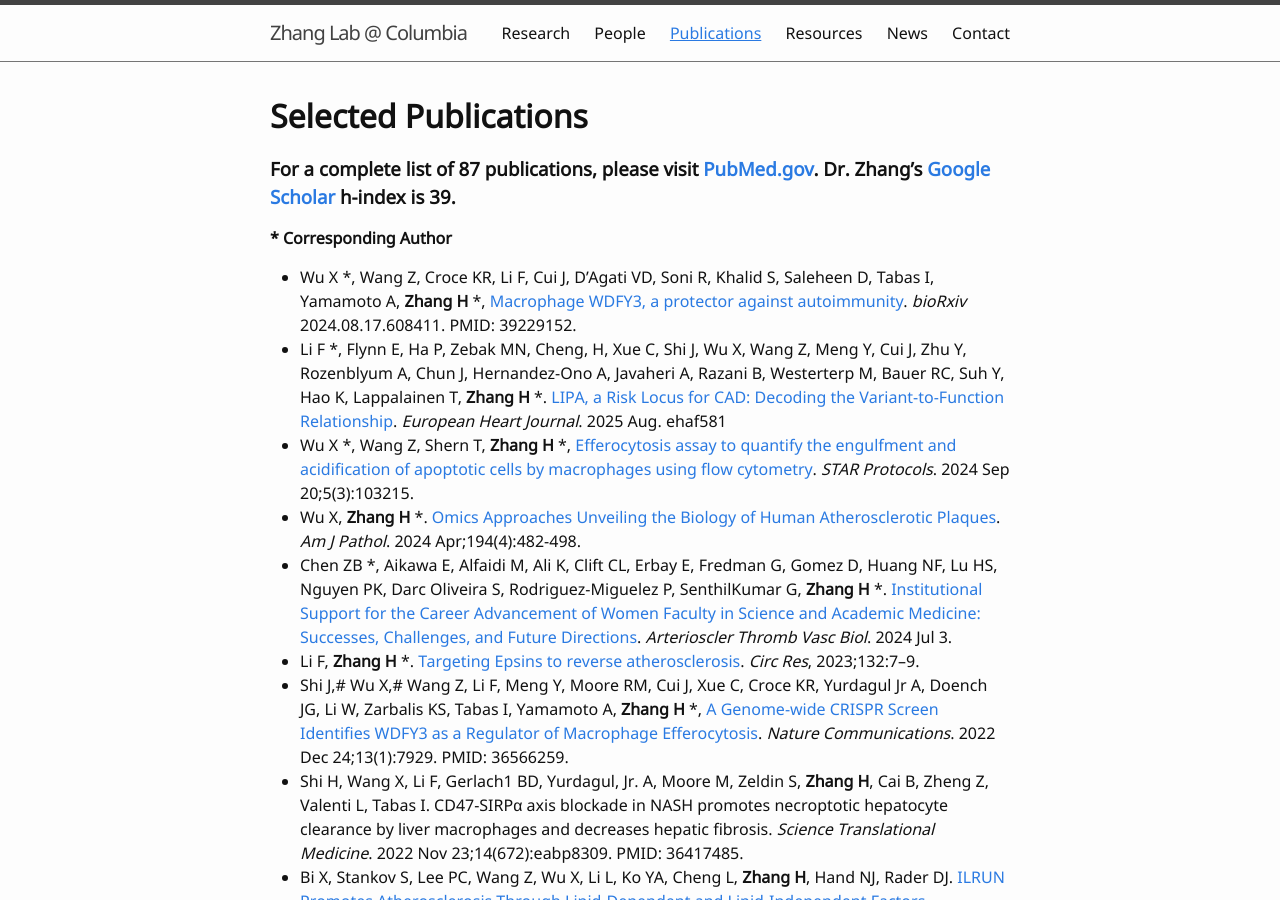
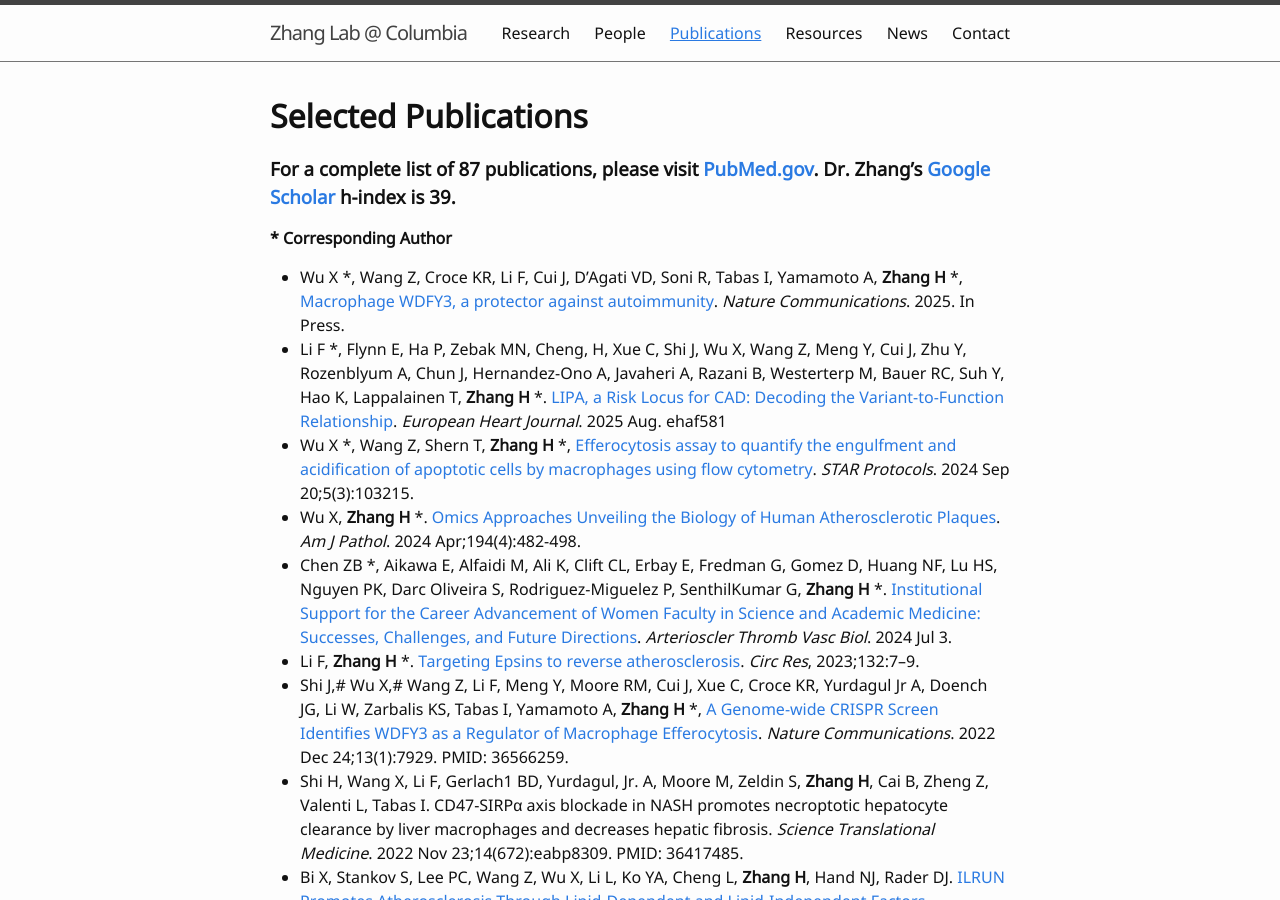
Before and after one commit to hanruizhang/zhanglab, a Jekyll site: the page built from 3_Publications.md, in a window 1280 px wide and 900 px high. Built offline with Jekyll 4.4.1, drawn with Linux system fonts in a browser that asks for light colours; comment, search, counter and statistics services are not loaded.

Commit message:
Update 3_Publications.md

```diff
--- a/3_Publications.md
+++ b/3_Publications.md
@@ -9,7 +9,7 @@ nav: true
 
 __*__ **Corresponding Author**
 
-- Wu X *, Wang Z, Croce KR, Li F, Cui J, D'Agati VD, Soni R, Khalid S, Saleheen D, Tabas I, Yamamoto A, **Zhang H** *, [Macrophage WDFY3, a protector against autoimmunity](https://pubmed.ncbi.nlm.nih.gov/39229152/). _bioRxiv_ 2024.08.17.608411. PMID: 39229152.
+- Wu X *, Wang Z, Croce KR, Li F, Cui J, D'Agati VD, Soni R, Tabas I, Yamamoto A, **Zhang H** *, [Macrophage WDFY3, a protector against autoimmunity](https://pubmed.ncbi.nlm.nih.gov/39229152/). _Nature Communications_. 2025. In Press.
 - Li F *, Flynn E, Ha P, Zebak MN, Cheng, H, Xue C, Shi J, Wu X, Wang Z, Meng Y, Cui J, Zhu Y, Rozenblyum A, Chun J, Hernandez-Ono A, Javaheri A, Razani B, Westerterp M, Bauer RC, Suh Y, Hao K, Lappalainen T, **Zhang H** *. [LIPA, a Risk Locus for CAD: Decoding the Variant-to-Function Relationship](https://doi.org/10.1093/eurheartj/ehaf581). _European Heart Journal_. 2025 Aug. ehaf581
 - Wu X *, Wang Z, Shern T, **Zhang H** *, [Efferocytosis assay to quantify the engulfment and acidification of apoptotic cells by macrophages using flow cytometry](https://www.sciencedirect.com/science/article/pii/S2666166724003800). _STAR Protocols_. 2024 Sep 20;5(3):103215.
 - Wu X, **Zhang H** *. [Omics Approaches Unveiling the Biology of Human Atherosclerotic Plaques](https://www.sciencedirect.com/science/article/pii/S0002944024000051?via%3Dihub). _Am J Pathol_. 2024 Apr;194(4):482-498.
```
